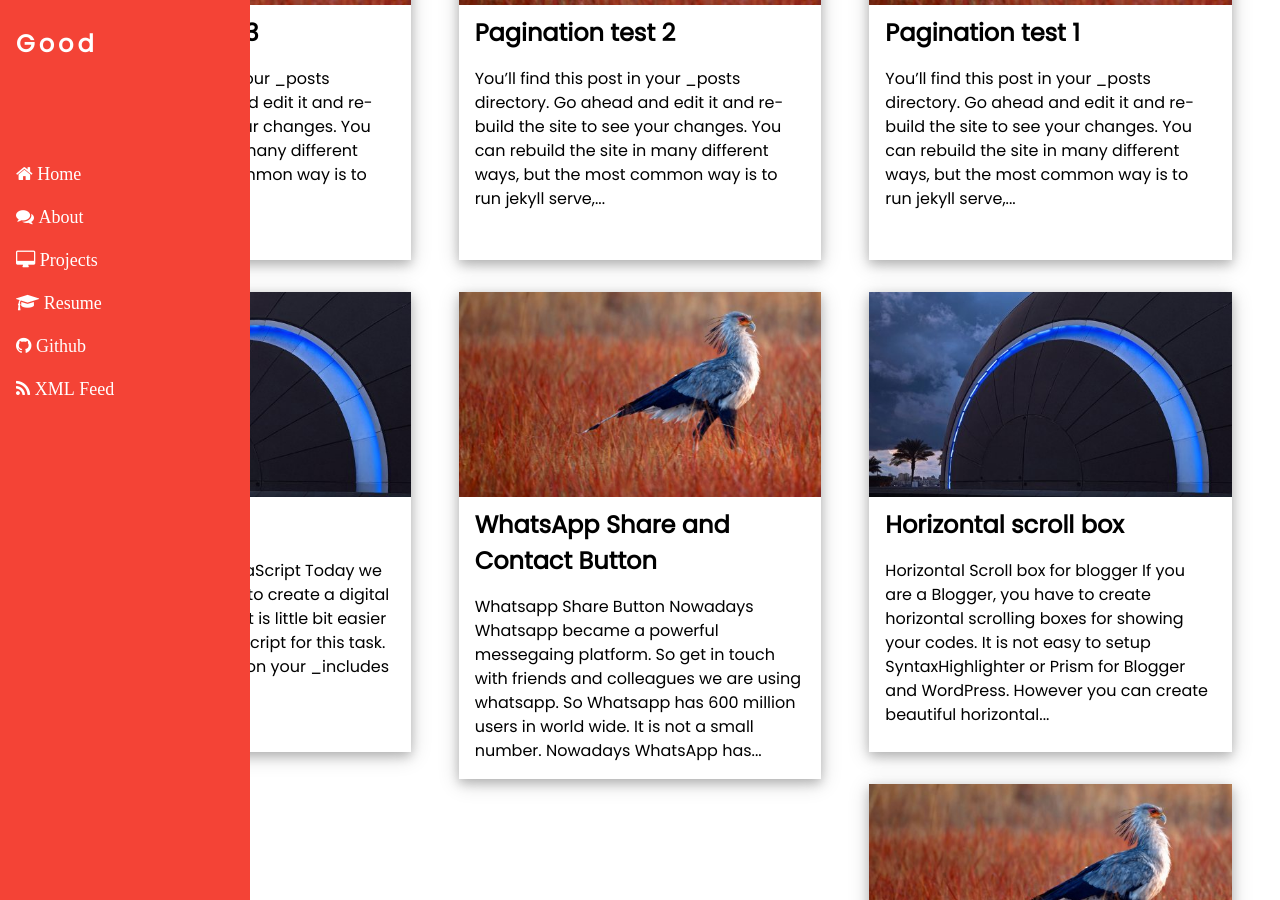
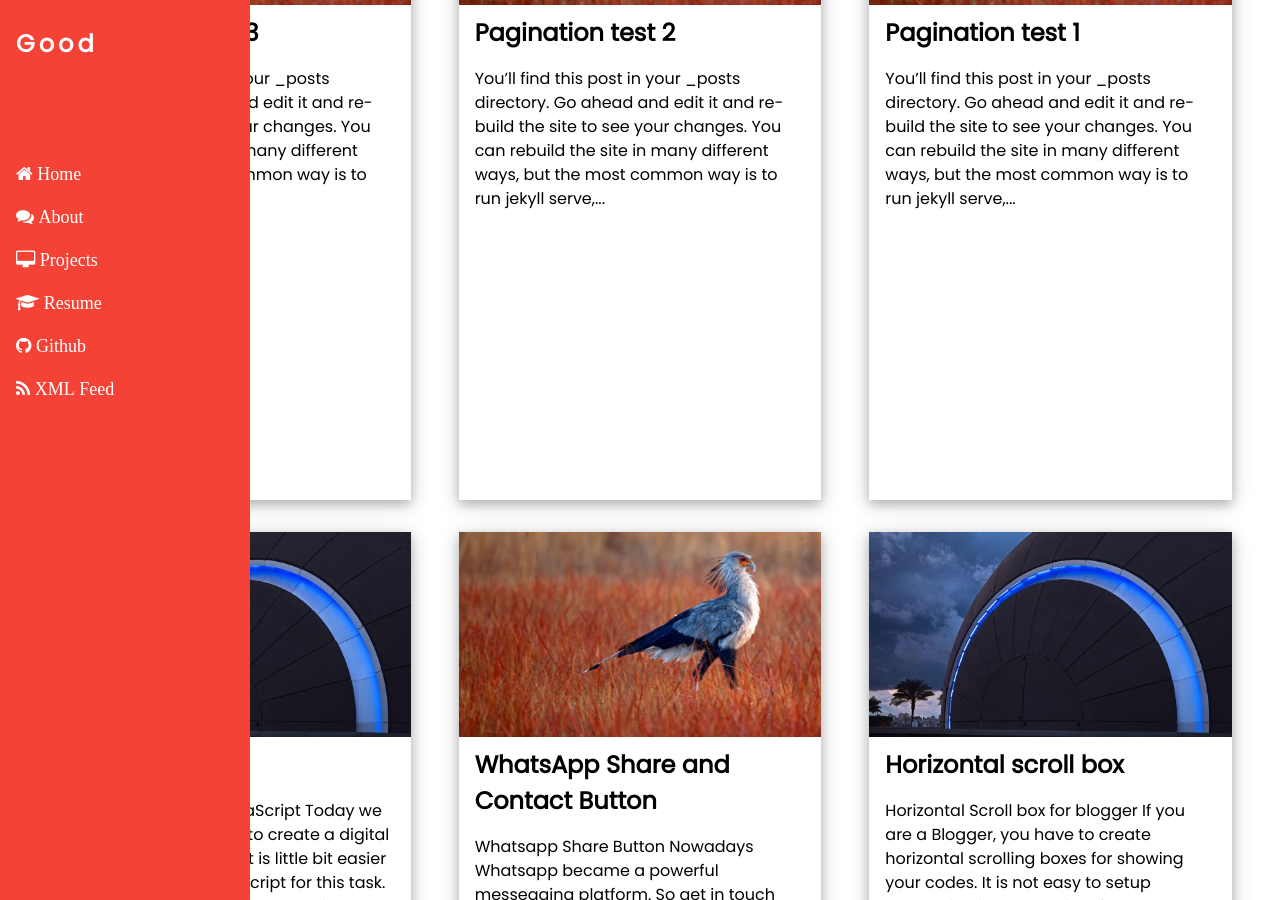
Before and after one commit to chipprogrammers/Good, a Jekyll site: the page built from blog.html, in a window 1280 px wide and 900 px high, scrolled down 315 px. Built offline with Jekyll 4.4.1, drawn with Linux system fonts in a browser that asks for light colours; comment, search, counter and statistics services are not loaded.

Commit message:
Update blog.html

```diff
--- a/blog.html
+++ b/blog.html
@@ -6,7 +6,7 @@
 <div class="w3-row-padding">
 {% for post in site.posts %}
 <div class="w3-third">
-   <div class="w3-card-4 w3-margin" style="min-height:460px">
+   <div class="w3-card-4 w3-margin" style="min-height:700px">
        <img src="{{ site.baseurl }}{{ post.img }}" style="width:100%">
        <div class="w3-container">
            <h3><b>{{ post.title }}</b></h3>
```
